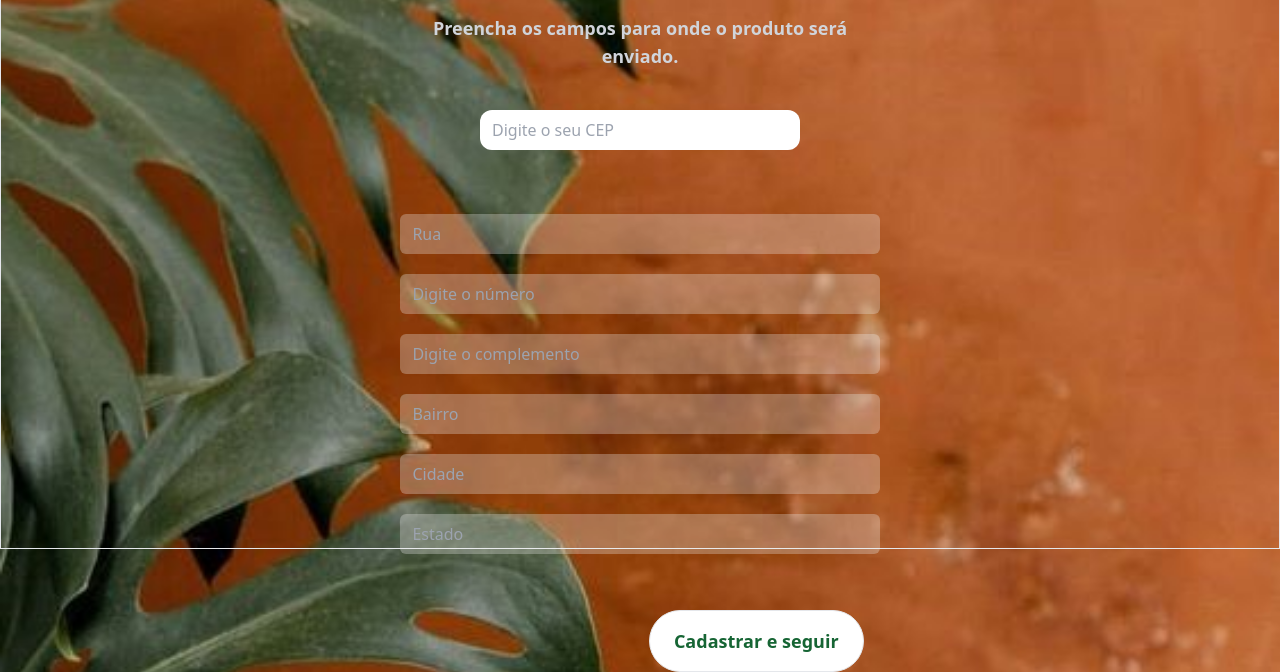
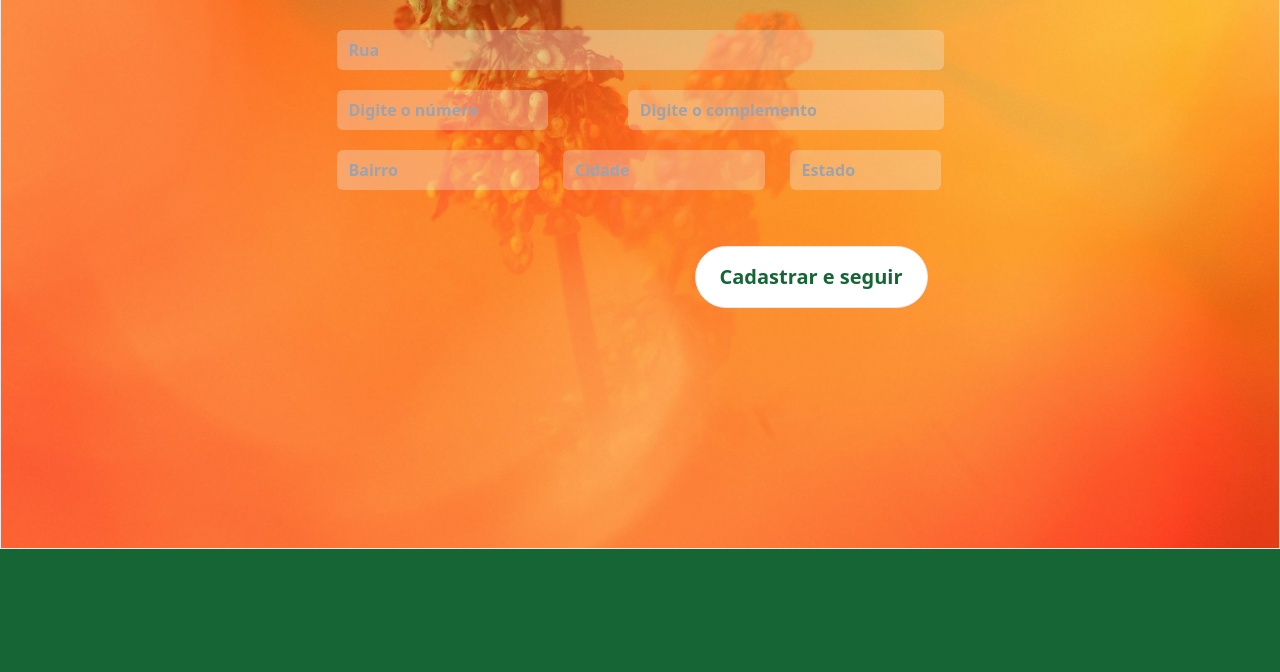
Before and after one commit to taifarias/apiCEP-js-e-tailwindcss-, a website: page src/index.html in a window 1280 px wide. Shown: the part 251-923 px from the top of the page. After the commit the page ends 800 px from the top, so only its background shows below. Drawn offline with nearby package versions, Linux system fonts and the light colour scheme.

Commit message:
final commit
design responsivo terminado

```diff
--- a/src/index.html
+++ b/src/index.html
@@ -8,23 +8,23 @@
        <link rel="stylesheet" href="styles.css">
     <title>Completar Endereço</title>
 </head>
-<body class="bg-green-800 flex flex-col items-center justify-center border w-screen h-screen bg-no-repeat bg-cover bg-center" style="background-image: url(../assets/images/bg2.jpg);">
+<body class="bg-green-800 flex flex-col items-center justify-center border w-screen h-screen bg-no-repeat bg-cover bg-bottom" style="background-image: url(../assets/images/bg3.jpeg);">
 
-<div class="rounded-2xl p-4 h-screen xl:h-3/5 xl:w-2/5 ">
+<div class="rounded-2xl p-4 h-screen sm:w-3/4 xl:w-2/4 ">
 
-    <h1 class="text-3xl text-white pt-5 pb-8 text-center drop-shadow-2xl shadow-green-800 ">Cadastre seu endereço</h1>
+    <h1 class="text-3xl text-white pt-5 pb-8 text-center drop-shadow-2xl shadow-green-800 lg:text-4xl ">Cadastre seu endereço</h1>
 
-    <p class="pb-4 px-2 text-lg text-center text-gray-300 font-semibold" >Preencha os campos para onde o produto será enviado.</p>
+    <p class="pb-4 px-2 text-lg text-center text-gray-300 font-semibold lg:text-xl" >Preencha os campos para onde o produto será enviado.</p>
 
     <div class="flex justify-center mt-6 pb-16">
         <input id="inputCEP"
         type="number"
-        class="py-2 pl-3 w-80 rounded-xl "
+        class="py-2 pl-3 w-80 rounded-xl lg:w-3/5"
         placeholder="Digite o seu CEP"
         maxlength="8">
     </div>
 
-    <div class="formInputs" class="flex flex-col w-80">
+    <div class="formInputs" class="flex flex-col w-80 ">
 
         <input id="inputRua"
         class="py-2 pl-3 rounded-md w-full mb-5"
@@ -32,34 +32,36 @@
         disabled
         placeholder="Rua">
 
-        <div  class="w-full">
+        <div  class="w-full lg:flex ">
             <input id="inputNum"
-            class="py-2 pl-3 rounded-md w-full mb-5" type="number"
+            class="py-2 pl-3 rounded-md w-full mb-5 lg:w-2/5"
+            type="number"
             disabled
             placeholder="Digite o número">
 
             <input id="inputCompl"
-            class="py-2 pl-3 rounded-md w-full mb-5"
+            class="py-2 pl-3 rounded-md w-full mb-5 lg:w-1/2 lg:ml-20 xl:w-3/5"
             type="text"
             disabled
             placeholder="Digite o complemento">
+
         </div>
 
-        <div class="w-full">
+        <div class="w-full ">
             <input id="inputBairro"
-            class="py-2 pl-3 pr-10 rounded-md w-full mb-5"
+            class="py-2 pl-3 pr-10 rounded-md w-full mb-5 lg:w-1/3"
             type="text"
             disabled
             placeholder="Bairro">
 
             <input id="inputCidade"
-            class="py-2 pl-3 rounded-md w-full mb-5"
+            class="py-2 pl-3 rounded-md w-full mb-5 lg:w-1/3 lg:ml-6 lg:mr-7 xl:ml-5 xl:mr-5 2xl:mr-8 2xl:ml-9"
             type="text"
             disabled
             placeholder="Cidade">
 
             <input id="inputEstado"
-            class="py-2 pl-3 pr-10 rounded-md w-full mb-10"
+            class="py-2 pl-3 pr-10 rounded-md w-full mb-10 lg:w-1/4 xl:w-1/4"
             type="text"
             disabled
             placeholder="Estado">
@@ -70,7 +72,7 @@
      <div class="flex justify-end font-semibold">
         <button id="buttonComplete"
         type="submit"
-        class="border rounded-full p-4 px-6 bg-white text-green-800 mt-4 mr-4 text-lg">
+        class="border rounded-full p-4 px-6 bg-white text-green-800 mt-4 mr-4 text-lg lg:text-xl">
         Cadastrar e seguir
         </button>
      </div>
--- a/src/styles.css
+++ b/src/styles.css
@@ -9,7 +9,8 @@ input[type=number]{
 }
 
 input::placeholder {
-    color: rgb(140, 206, 155);
+    color: rgb(33, 85, 45);
+    font-weight: 600;
   }
 
 
```
Also changed, not shown: assets/images/bg3.jpeg (added), dist/output.css.
